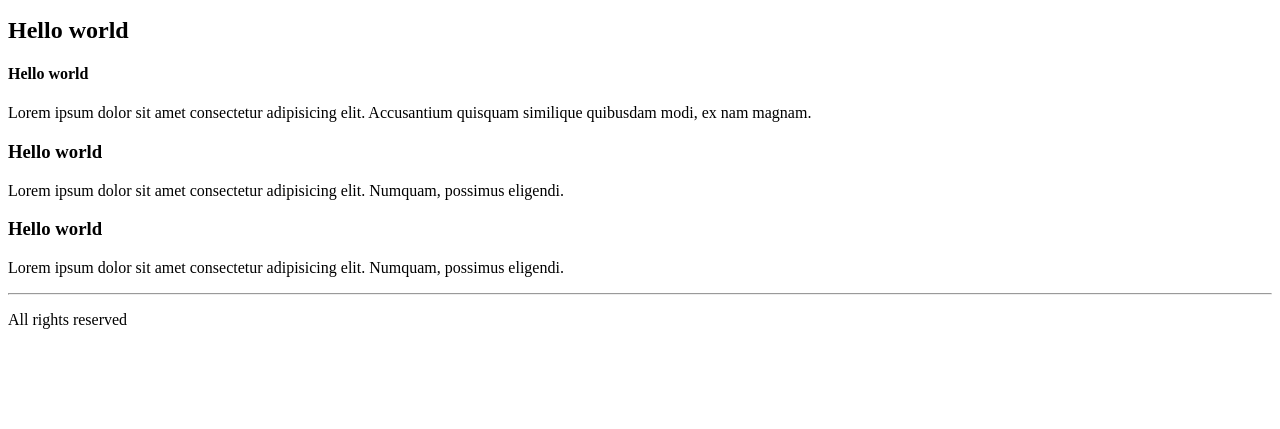
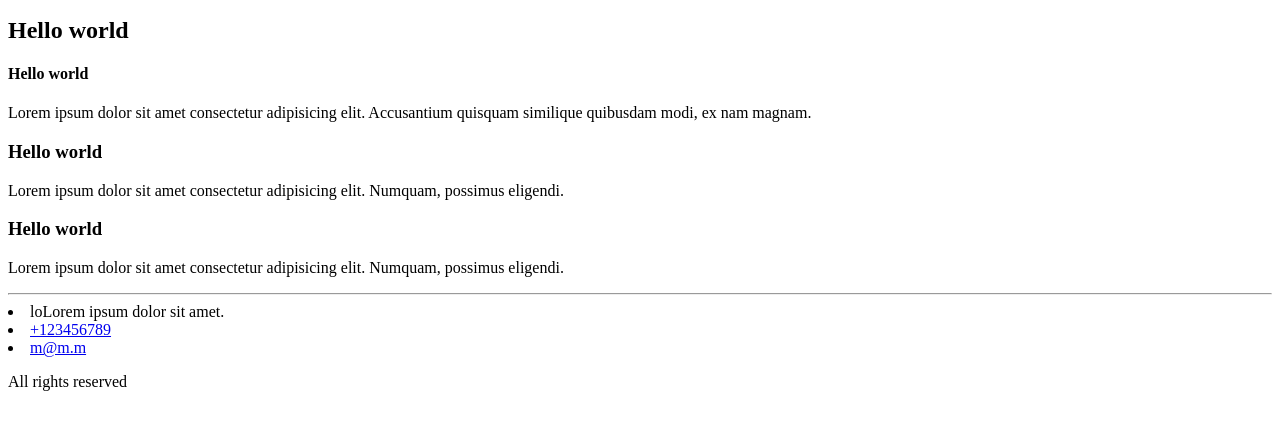
Before and after one commit to ISVios/geekbrains_home_task_htm_css, a plain HTML site: page home_work_2/index.html in a window 1280 px wide. Shown: the part 145-574 px from the top of the page. Drawn offline with Linux system fonts and the light colour scheme.

Commit message:
complete (3) complete (4)

```diff
--- a/home_work_2/index.html
+++ b/home_work_2/index.html
@@ -18,6 +18,11 @@
     <h3>Hello world</h3>
     <p>Lorem ipsum dolor sit amet consectetur adipisicing elit. Numquam, possimus eligendi.</p>
     <hr>
+    <ui>
+    <li>loLorem ipsum dolor sit amet.</li>
+    <li><a href="tel:+123456789">+123456789</a></li>
+    <li><a href="mailto:m@m.m">m@m.m</a></li>
+    </ui>
     <p>All rights reserved</p>
   </body>
 </html>
```
Also changed, not shown: home_work_2/contact.html (+1 -1 lines).
